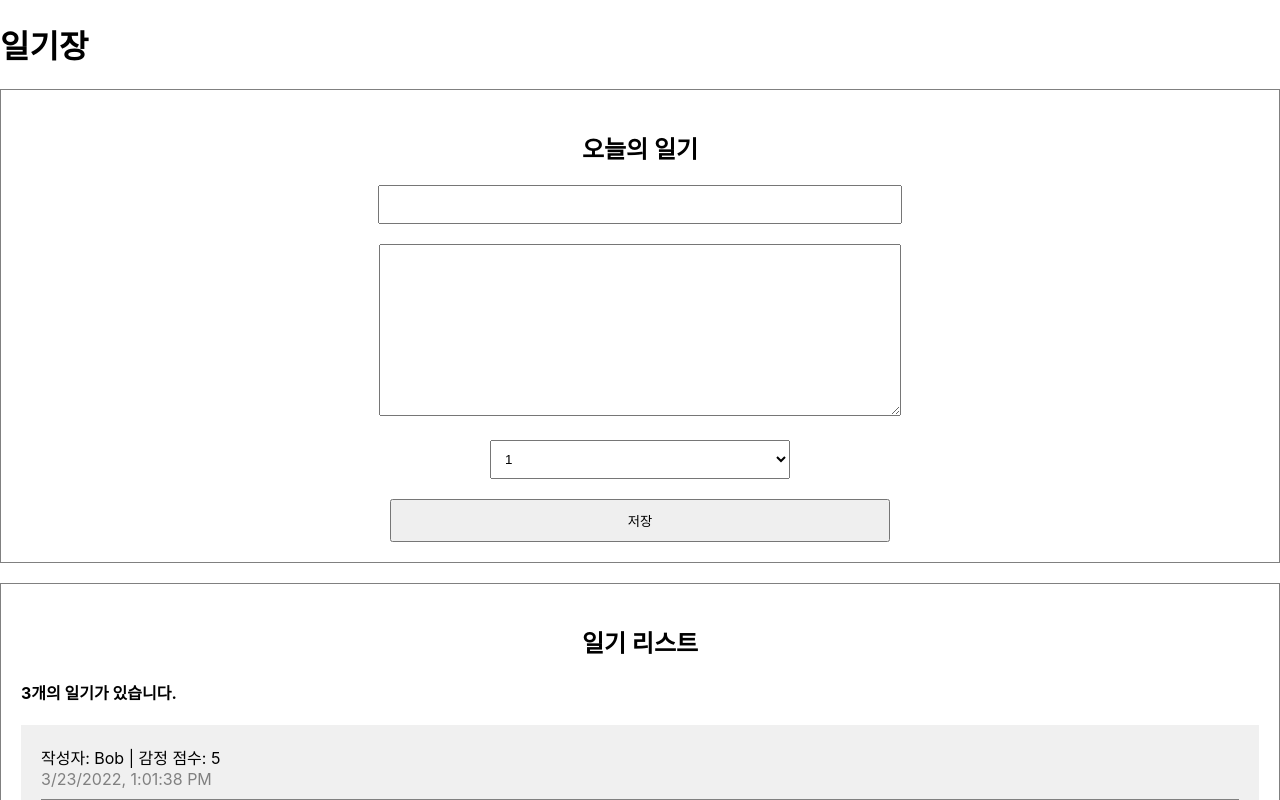
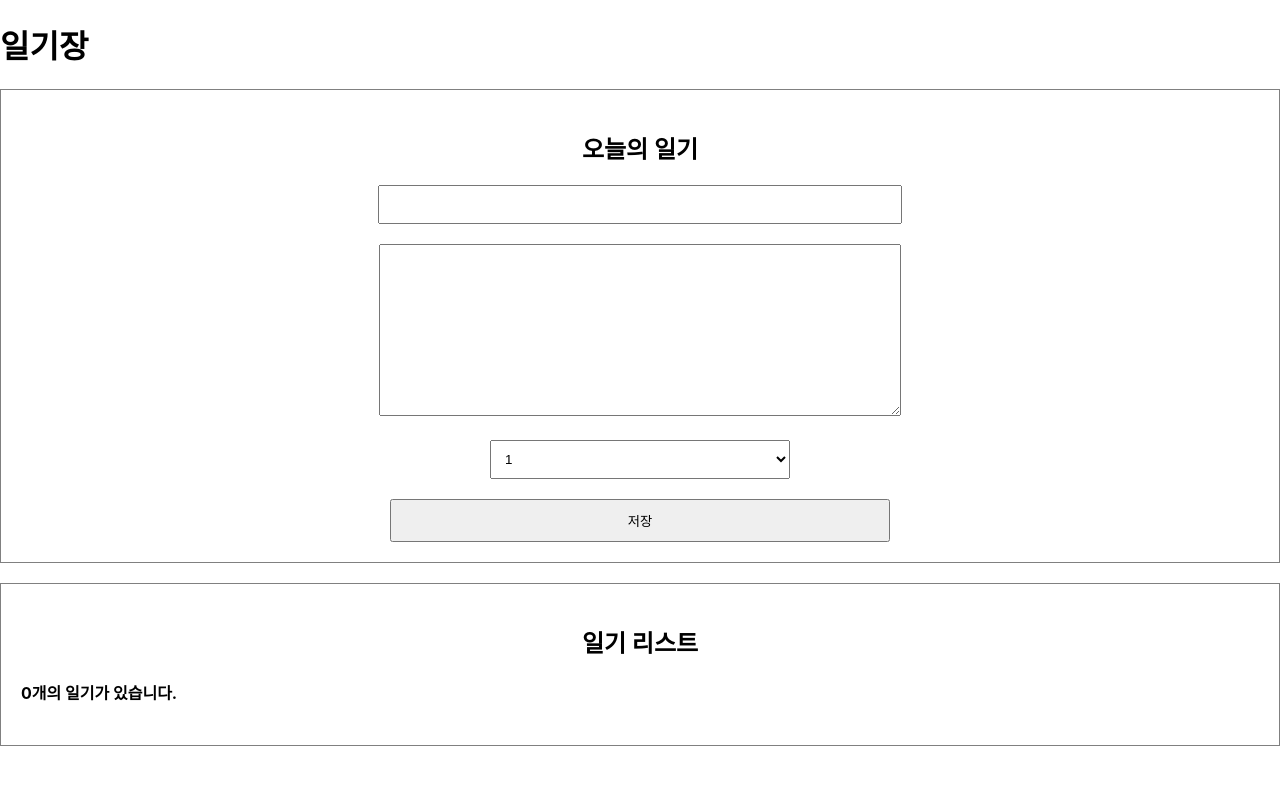
Before and after one commit to ruwan9/simplediary, a React (Create React App) app: page / in a window 1280 px wide. Shown: the top 800 px of the page. Built offline with nearby package versions, Linux system fonts and the light colour scheme.

Commit message:
feat: 데이터 추가하기

```diff
--- a/src/App.js
+++ b/src/App.js
@@ -1,4 +1,4 @@
-import React from 'react';
+import React, { useRef, useState } from 'react';
 import './App.css';
 import DiaryEditor from './DiaryEditor';
 import DiaryList from './DiaryList';
@@ -28,11 +28,28 @@ const dummyList = [
 ];
 
 function App() {
+  const [data, setData] = useState([]); // 최종적으로 데이터를 관리할 state
+  const dataId = useRef(0); // +1씩 더해지면 추가될 data id ... 0번부터 시작
+
+  // 일기 배열에 새로운 일기를 추가하는 함수
+  const onCreate = (author, content, emotion) => {
+    const created_date = new Date().getTime();
+    const newItem = {
+      author,
+      content,
+      emotion,
+      created_date,
+      id: dataId.current,
+    };
+    dataId.current++;
+    setData([newItem, ...data]);
+  };
+
   return (
     <div className="App">
       <h1>일기장</h1>
-      <DiaryEditor />
-      <DiaryList diaryList={dummyList} />
+      <DiaryEditor onCreate={onCreate} />
+      <DiaryList diaryList={data} />
     </div>
   );
 }
--- a/src/DiaryEditor.js
+++ b/src/DiaryEditor.js
@@ -1,9 +1,9 @@
-import React, { useRef, useState } from "react";
+import React, { useRef, useState } from 'react';
 
-function DiaryEditor() {
+function DiaryEditor({ onCreate }) {
   const authorInput = useRef(); // autorInput 객체를 통해 HTML 태그에 접근할 수 있다.
   const textArea = useRef();
-  const [state, setState] = useState({ author: "", content: "", emotion: 1 });
+  const [state, setState] = useState({ author: '', content: '', emotion: 1 });
 
   const handleChangeState = (e) => {
     setState({ ...state, [e.target.name]: e.target.value });
@@ -19,7 +19,15 @@ function DiaryEditor() {
       textArea.current.focus();
       return;
     }
-    alert("저장 성공");
+
+    onCreate(state.author, state.content, state.emotion);
+    alert('저장 성공');
+    // 초기화
+    setState({
+      author: '',
+      content: '',
+      emotion: 1,
+    });
   };
 
   return (
@@ -43,7 +51,11 @@ function DiaryEditor() {
         ></textarea>
       </div>
       <div>
-        <select name="emotion" value={state.emotion} onChange={handleChangeState}>
+        <select
+          name="emotion"
+          value={state.emotion}
+          onChange={handleChangeState}
+        >
           <option value={1}>1</option>
           <option value={2}>2</option>
           <option value={3}>3</option>
--- a/src/DiaryItem.js
+++ b/src/DiaryItem.js
@@ -4,7 +4,7 @@ function DiaryItem({ author, emotion, content, created_date }) {
   return (
     <div className="DiaryItem">
       <div className="info">
-        <span>
+        <span className="author_info">
           작성자: {author} | 감정 점수: {emotion}
         </span>
         <br />
--- a/src/DiaryList.js
+++ b/src/DiaryList.js
@@ -6,9 +6,11 @@ function DiaryList({ diaryList }) {
     <div className="DiaryList">
       <h2>일기 리스트</h2>
       <h4>{diaryList.length}개의 일기가 있습니다.</h4>
-      {diaryList.map((it) => (
-        <DiaryItem key={it.id} {...it} />
-      ))}
+      <div>
+        {diaryList.map((it) => (
+          <DiaryItem key={`diaryitem_${it.id}`} {...it} />
+        ))}
+      </div>
     </div>
   );
 }
```
